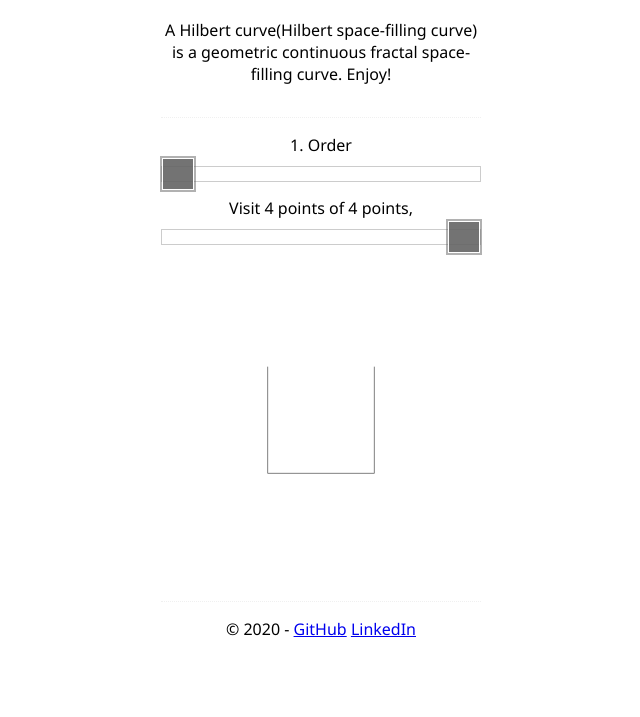
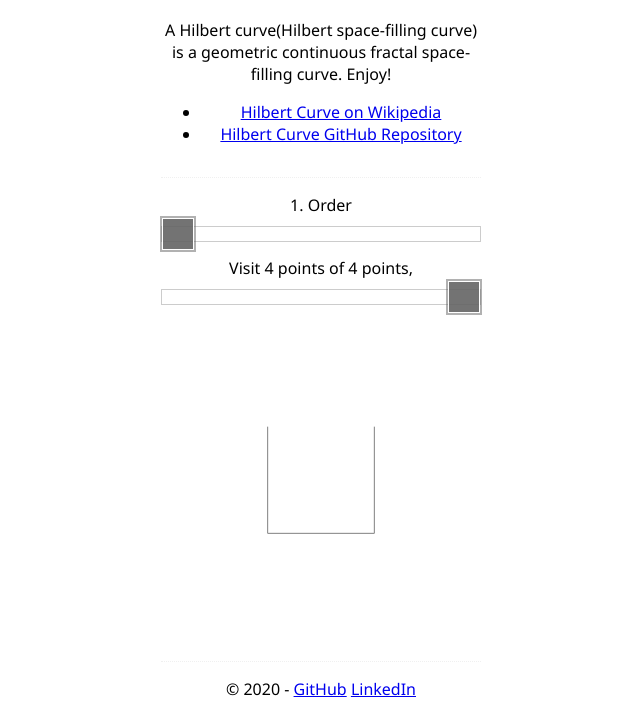
Before and after one commit to hallojoe/hilbert-curve, a website built with webpack: page index.html in a window 1280 px wide. Shown: the part 83-800 px from the top of the page, without its empty margins (319-959 px from the left). Built offline with nearby package versions, Linux system fonts and the light colour scheme.

Commit message:
Update index.html

```diff
--- a/index.html
+++ b/index.html
@@ -13,6 +13,10 @@
         <p>
             A Hilbert curve(Hilbert space-filling curve) is a geometric continuous fractal space-filling curve. Enjoy!
         </p>
+        <ul>
+          <li><a href="https://en.wikipedia.org/wiki/Hilbert_curve">Hilbert Curve on Wikipedia</a></li>
+          <li><a href="https://github.com/hallojoe/hilbert-curve">Hilbert Curve GitHub Repository</a></li>
+        </ul>
       </header>
       <main>
         <div class="control">
```
